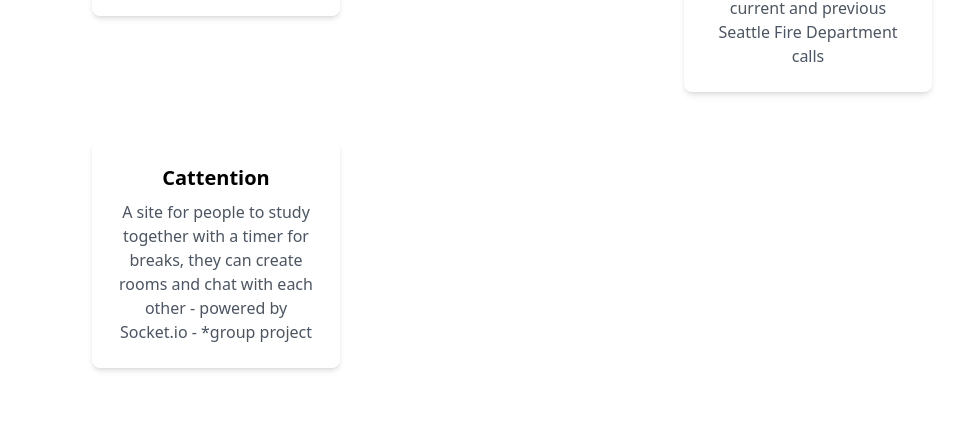
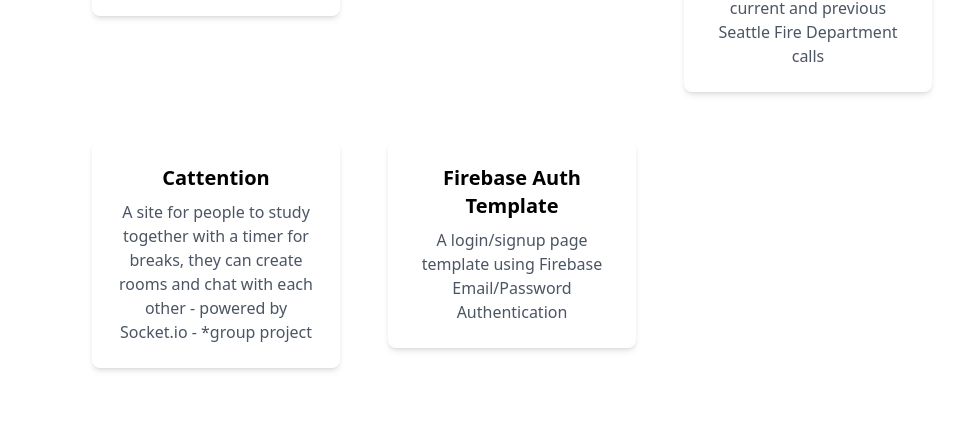
Before and after one commit to alexh3422/alexhport2024, a React (Vite) app: page / in a window 1280 px wide. Shown: the part 1060-1486 px from the top of the page, without its empty margins (128-1090 px from the left). Built offline with nearby package versions, Linux system fonts and the light colour scheme.

Commit message:
updated projects section with new project added

```diff
--- a/src/layouts/PageProjects.tsx
+++ b/src/layouts/PageProjects.tsx
@@ -25,6 +25,12 @@
       title: `Cattention`,
       description: `A site for people to study together with a timer for breaks, they can create rooms and chat with each other - powered by Socket.io - *group project`,
       link: `https://cattention.netlify.app/`,
+    },
+    {
+      id: 5,
+      title: `Firebase Auth Template`,
+      description: `A login/signup page template using Firebase Email/Password Authentication`,
+      link: `https://firebase-template-ahc.netlify.app/`,
     },
   ];
 
```
